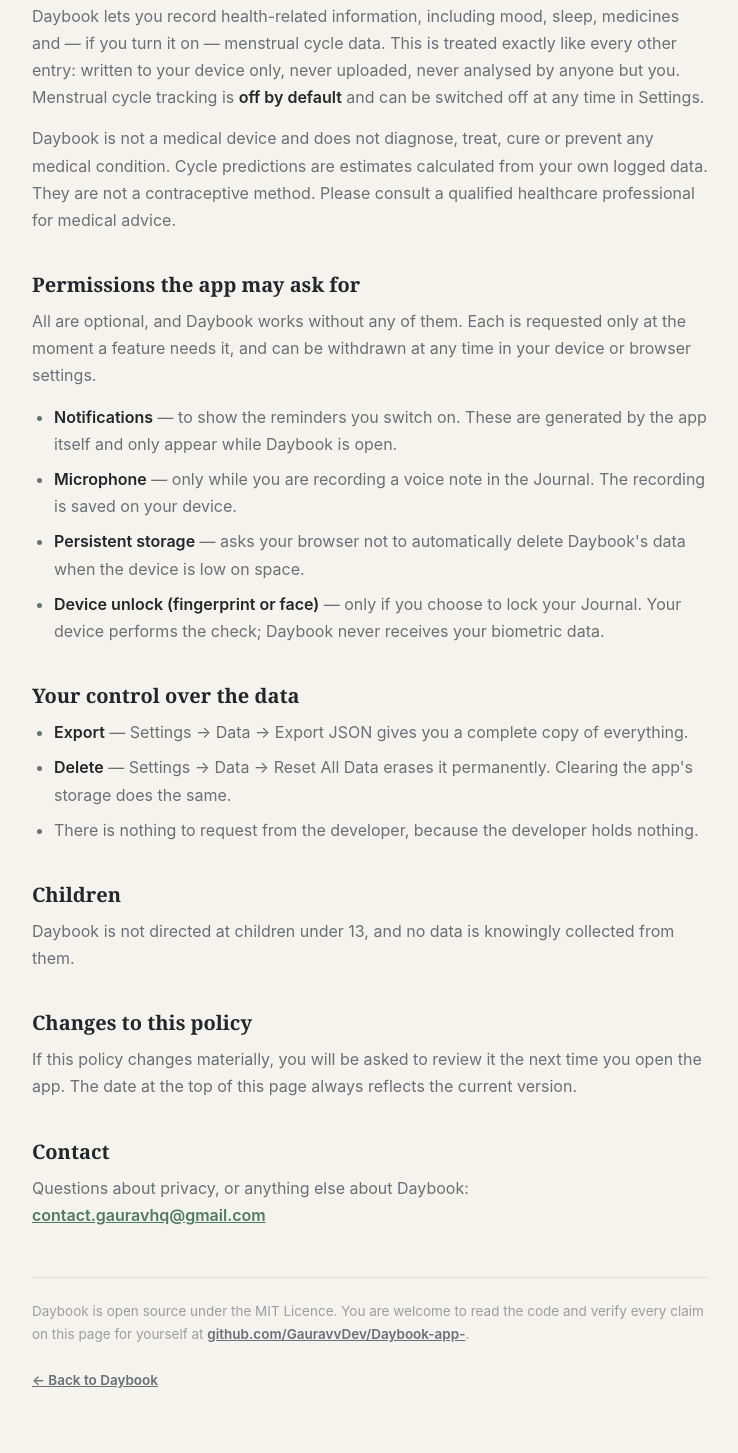
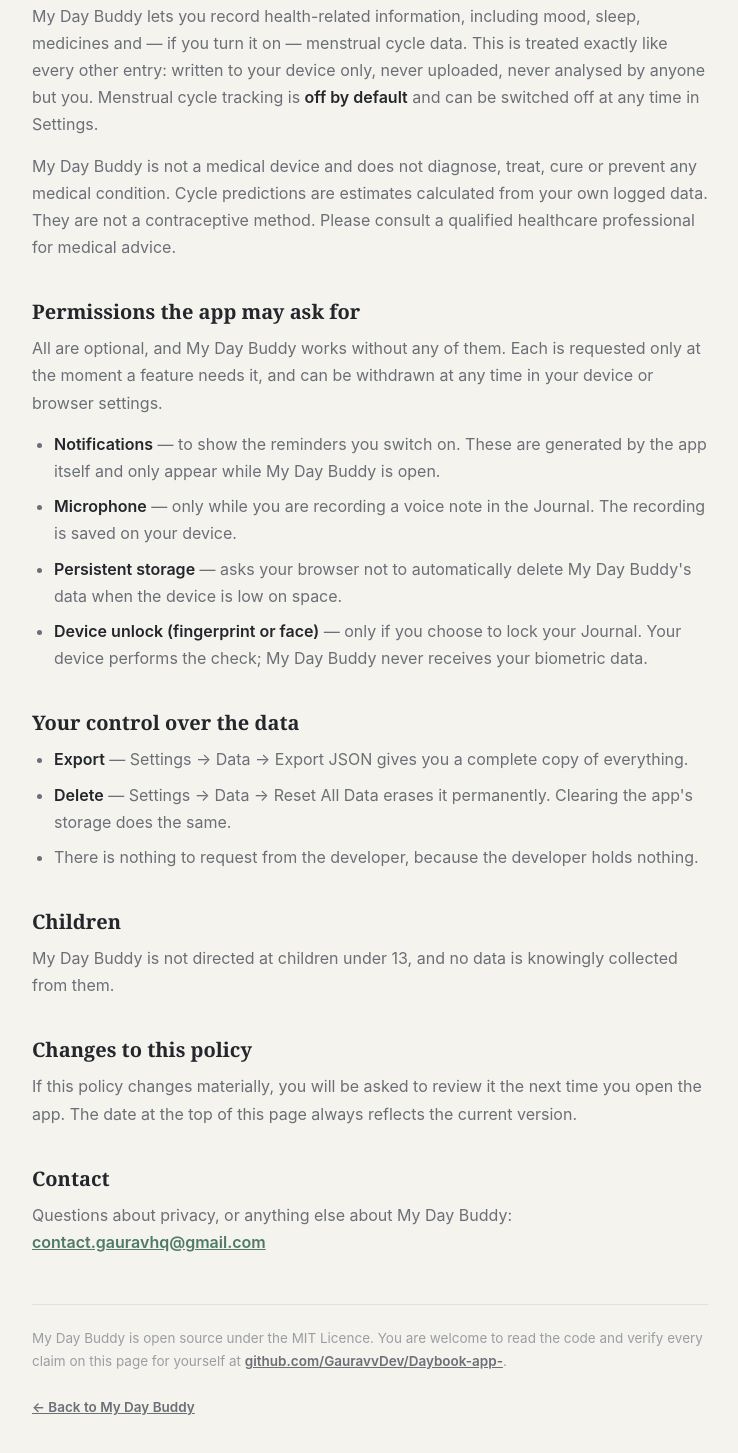
Before and after one commit to GauravvDev/Daybook-app-, a plain HTML site: page privacy.html in a window 1280 px wide. Shown: the part 1293-2746 px from the top of the page, without its empty margins (270-1008 px from the left). Drawn offline with Linux system fonts and the light colour scheme.

Commit message:
Rename to My Day Buddy

```diff
--- a/privacy.html
+++ b/privacy.html
@@ -3,8 +3,8 @@
 <head>
 <meta charset="UTF-8" />
 <meta name="viewport" content="width=device-width, initial-scale=1" />
-<title>Privacy Policy — Daybook</title>
-<meta name="description" content="Daybook stores everything on your own device. No account, no server, no analytics, no ads." />
+<title>Privacy Policy — My Day Buddy</title>
+<meta name="description" content="My Day Buddy stores everything on your own device. No account, no server, no analytics, no ads." />
 <meta name="theme-color" content="#4F7A68" />
 <link rel="icon" href="icon.svg" type="image/svg+xml" />
 <link rel="apple-touch-icon" sizes="180x180" href="apple-touch-icon.png" />
@@ -54,16 +54,16 @@
 <div class="wrap">
 
 <header>
-  <div class="brand"><div class="mark"></div><span>Daybook</span></div>
+  <div class="brand"><div class="mark"></div><span>My Day Buddy</span></div>
   <h1>Privacy Policy</h1>
   <p class="updated">Last updated 1 September 2026</p>
 </header>
 
 <div class="summary">
-  <p><strong>The short version:</strong> Daybook has no account system, no server and no analytics. Everything you type stays in your own browser, on your own device. Nobody — including the developer — can read it.</p>
+  <p><strong>The short version:</strong> My Day Buddy has no account system, no server and no analytics. Everything you type stays in your own browser, on your own device. Nobody — including the developer — can read it.</p>
 </div>
 
-<h2>What Daybook stores, and where</h2>
+<h2>What My Day Buddy stores, and where</h2>
 <p>All of your entries — tasks, habits, goals, focus sessions, journal text, mood, health logs and menstrual cycle data — are written to <strong>localStorage</strong> in the browser or app on the device you are using. Journal photos and voice notes are stored in <strong>IndexedDB</strong> on the same device. None of it is transmitted anywhere.</p>
 <p>Because the data is tied to one app on one device, it does not sync between your phone and your computer, and it is erased if you clear the app's data, use a private browsing window, or uninstall the app.</p>
 
@@ -76,7 +76,7 @@
 </ul>
 
 <h2>Third parties that see a network request</h2>
-<p>Daybook is built with web technology, so opening it involves ordinary web requests for the app's own files. These parties can see your IP address and that a file was requested, but never your entries:</p>
+<p>My Day Buddy is built with web technology, so opening it involves ordinary web requests for the app's own files. These parties can see your IP address and that a file was requested, but never your entries:</p>
 <ul>
   <li><strong>GitHub Pages</strong> — hosts the app's files.</li>
   <li><strong>Google Fonts</strong> (fonts.googleapis.com, fonts.gstatic.com) — supplies the typefaces.</li>
@@ -85,16 +85,16 @@
 <p>Once loaded, the app works fully offline and makes no further requests.</p>
 
 <h2>Sensitive categories</h2>
-<p>Daybook lets you record health-related information, including mood, sleep, medicines and — if you turn it on — menstrual cycle data. This is treated exactly like every other entry: written to your device only, never uploaded, never analysed by anyone but you. Menstrual cycle tracking is <strong>off by default</strong> and can be switched off at any time in Settings.</p>
-<p>Daybook is not a medical device and does not diagnose, treat, cure or prevent any medical condition. Cycle predictions are estimates calculated from your own logged data. They are not a contraceptive method. Please consult a qualified healthcare professional for medical advice.</p>
+<p>My Day Buddy lets you record health-related information, including mood, sleep, medicines and — if you turn it on — menstrual cycle data. This is treated exactly like every other entry: written to your device only, never uploaded, never analysed by anyone but you. Menstrual cycle tracking is <strong>off by default</strong> and can be switched off at any time in Settings.</p>
+<p>My Day Buddy is not a medical device and does not diagnose, treat, cure or prevent any medical condition. Cycle predictions are estimates calculated from your own logged data. They are not a contraceptive method. Please consult a qualified healthcare professional for medical advice.</p>
 
 <h2>Permissions the app may ask for</h2>
-<p>All are optional, and Daybook works without any of them. Each is requested only at the moment a feature needs it, and can be withdrawn at any time in your device or browser settings.</p>
+<p>All are optional, and My Day Buddy works without any of them. Each is requested only at the moment a feature needs it, and can be withdrawn at any time in your device or browser settings.</p>
 <ul>
-  <li><strong>Notifications</strong> — to show the reminders you switch on. These are generated by the app itself and only appear while Daybook is open.</li>
+  <li><strong>Notifications</strong> — to show the reminders you switch on. These are generated by the app itself and only appear while My Day Buddy is open.</li>
   <li><strong>Microphone</strong> — only while you are recording a voice note in the Journal. The recording is saved on your device.</li>
-  <li><strong>Persistent storage</strong> — asks your browser not to automatically delete Daybook's data when the device is low on space.</li>
-  <li><strong>Device unlock (fingerprint or face)</strong> — only if you choose to lock your Journal. Your device performs the check; Daybook never receives your biometric data.</li>
+  <li><strong>Persistent storage</strong> — asks your browser not to automatically delete My Day Buddy's data when the device is low on space.</li>
+  <li><strong>Device unlock (fingerprint or face)</strong> — only if you choose to lock your Journal. Your device performs the check; My Day Buddy never receives your biometric data.</li>
 </ul>
 
 <h2>Your control over the data</h2>
@@ -105,20 +105,20 @@
 </ul>
 
 <h2>Children</h2>
-<p>Daybook is not directed at children under 13, and no data is knowingly collected from them.</p>
+<p>My Day Buddy is not directed at children under 13, and no data is knowingly collected from them.</p>
 
 <h2>Changes to this policy</h2>
 <p>If this policy changes materially, you will be asked to review it the next time you open the app. The date at the top of this page always reflects the current version.</p>
 
 <h2>Contact</h2>
-<p>Questions about privacy, or anything else about Daybook:<br />
+<p>Questions about privacy, or anything else about My Day Buddy:<br />
 <a href="mailto:contact.gauravhq@gmail.com">contact.gauravhq@gmail.com</a></p>
 
 <footer>
-  Daybook is open source under the MIT Licence. You are welcome to read the code and verify every claim on this page for yourself at
+  My Day Buddy is open source under the MIT Licence. You are welcome to read the code and verify every claim on this page for yourself at
   <a href="https://github.com/GauravvDev/Daybook-app-">github.com/GauravvDev/Daybook-app-</a>.
   <br /><br />
-  <a href="./index.html">← Back to Daybook</a>
+  <a href="./index.html">← Back to My Day Buddy</a>
 </footer>
 
 </div>
```
